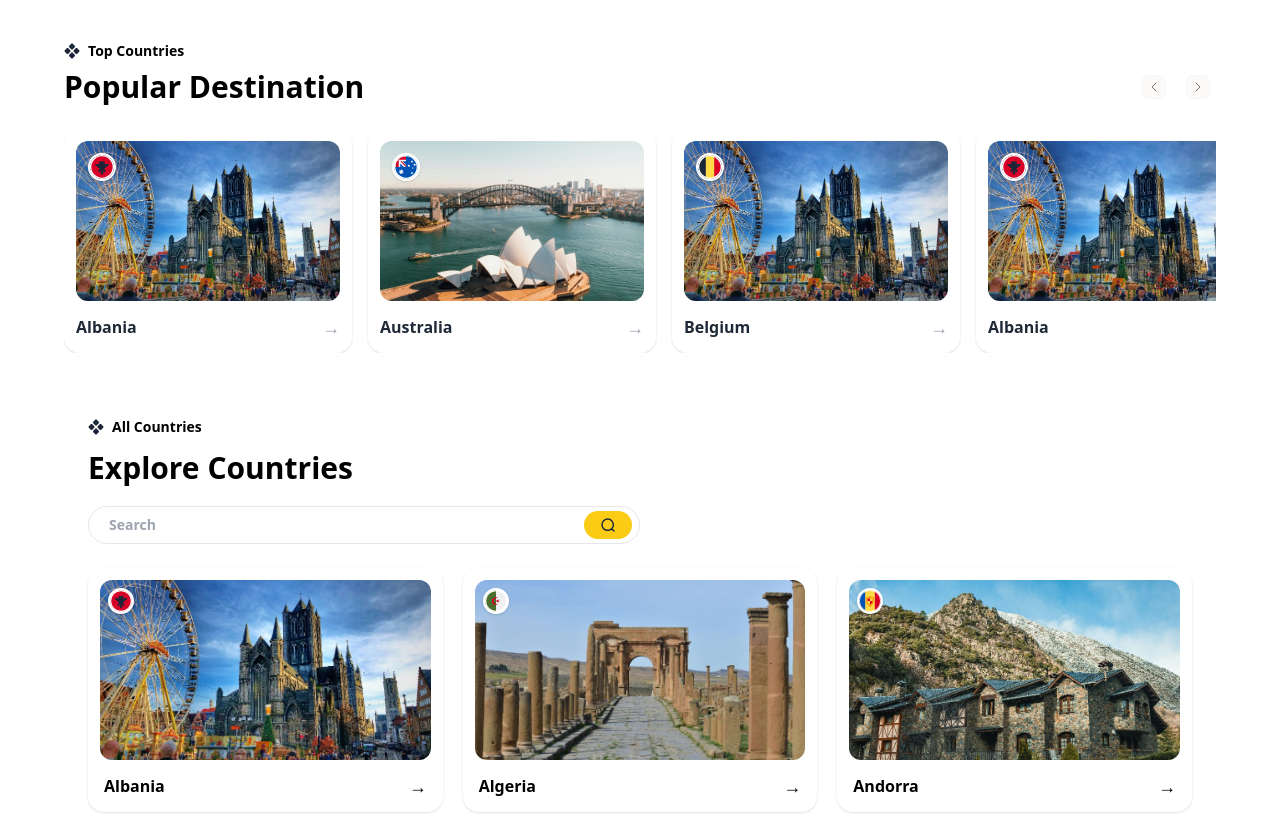
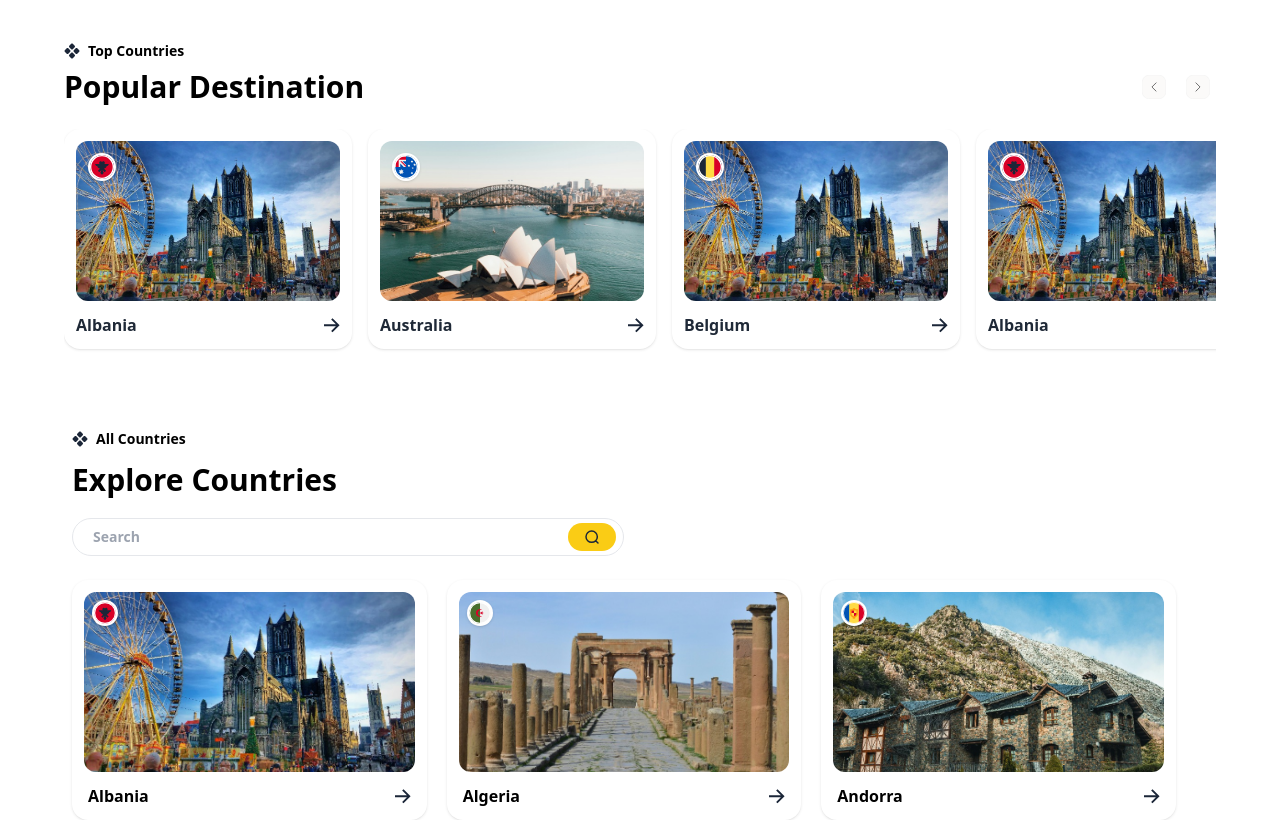
Before and after one commit to Ahmad-dev-lab/sim-pro, a React (Create React App) app: page / in a window 1280 px wide. Shown: the part 460-1280 px from the top of the page. Built offline with nearby package versions, Linux system fonts and the light colour scheme.

Commit message:
Add flag images with correct case

```diff
--- a/src/components/CountryCard.jsx
+++ b/src/components/CountryCard.jsx
@@ -23,7 +23,7 @@ export default function CountryCard({ country }) {
       {/* Country Name and Arrow */}
       <div className="flex justify-between items-center px-3 pb-3">
         <span className="font-bold text-gray-800">{country.name}</span>
-        <span className="text-gray-400 text-lg">→</span>
+              <span className="text-lg"><img src="/images/arrow.svg" alt="" className="h-4 w-4" /></span>
       </div>
     </div>
   );
--- a/src/components/CountryGrid.jsx
+++ b/src/components/CountryGrid.jsx
@@ -26,7 +26,7 @@ export default function PopularDestinations() {
   );
 
   return (
-    <section className="px-6 py-8 max-w-6xl mx-auto">
+    <section className="px-6 py-8 max-w-6xl mx-auto relative right-4">
       {/* Title */}
       <div className="flex items-center gap-2 text-sm font-bold mb-2">
         <img src="/images/105.svg" alt="Logo" className="w-4 h-4" />
@@ -36,7 +36,7 @@ export default function PopularDestinations() {
       <h2 className="text-[30px] font-bold mb-4">Explore Countries</h2>
 
   {/* Search Bar (styled like your screenshot) */}
-<div className="mb-6 w-[60%] sm:w-1/2">
+<div className="mb-6 w-[40%] sm:w-1/2">
   <div className="relative flex items-center">
     <input
       type="text"
@@ -83,7 +83,8 @@ export default function PopularDestinations() {
             {/* Country name */}
             <div className="flex items-center justify-between mt-3 px-1">
               <span className="font-bold text-base">{country.name}</span>
-              <span className="text-lg">→</span>
+              <span className="text-lg"><img src="/images/arrow.svg" alt="" className="h-4 w-4" /></span>
+
             </div>
           </div>
         ))}
--- a/src/components/PopularDestinations.jsx
+++ b/src/components/PopularDestinations.jsx
@@ -73,13 +73,13 @@ export default function PopularDestinations() {
           </div>
         </div>
 
-        {/* Scrollable cards container */}
+        {/* Scrollable card list */}
         <div
           ref={scrollRef}
-          className="flex gap-6 overflow-x-auto overflow-y-hidden scroll-smooth"
+          className="flex gap-6 overflow-x-auto overflow-y-hidden scroll-smooth items-stretch pb-4"
           style={{
-            scrollbarWidth: "none", // Firefox
-            msOverflowStyle: "none", // IE 10+
+            scrollbarWidth: "none",
+            msOverflowStyle: "none",
           }}
         >
           <style>{`
```
Also changed, not shown: public/images/arrow.svg (added).
